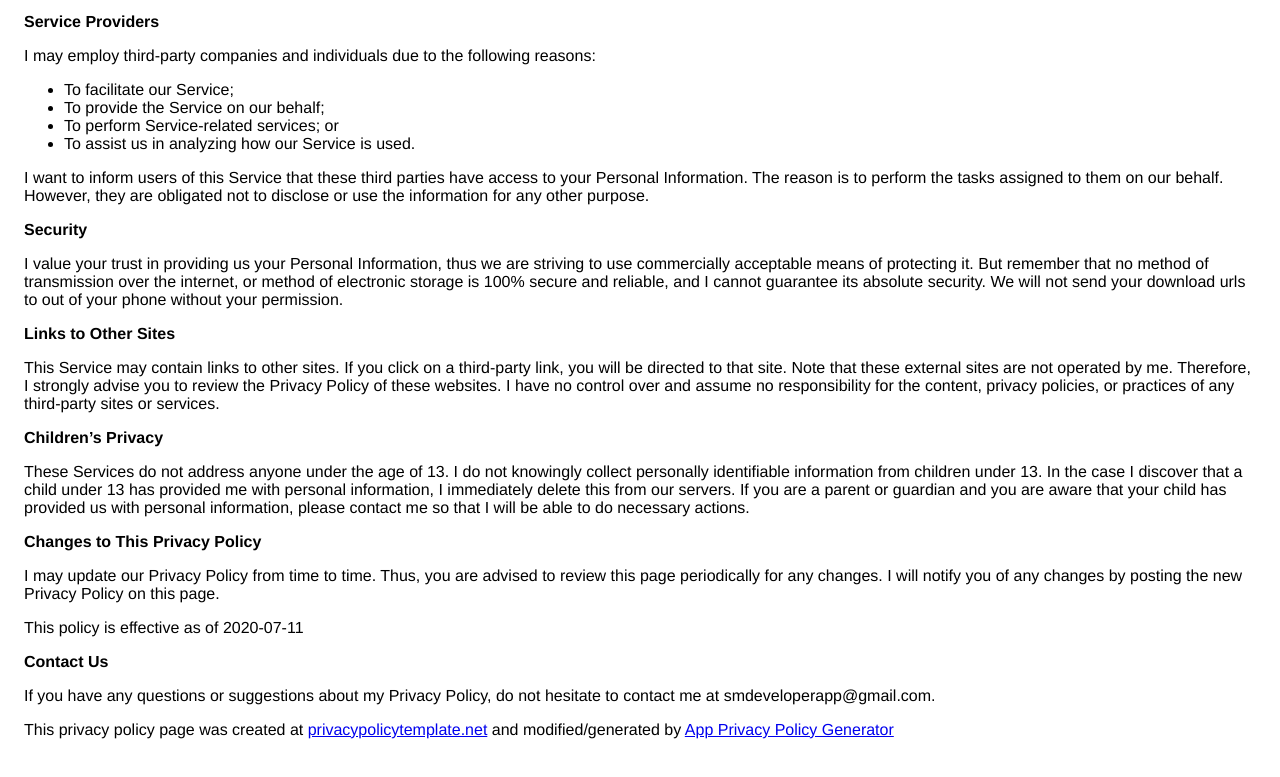
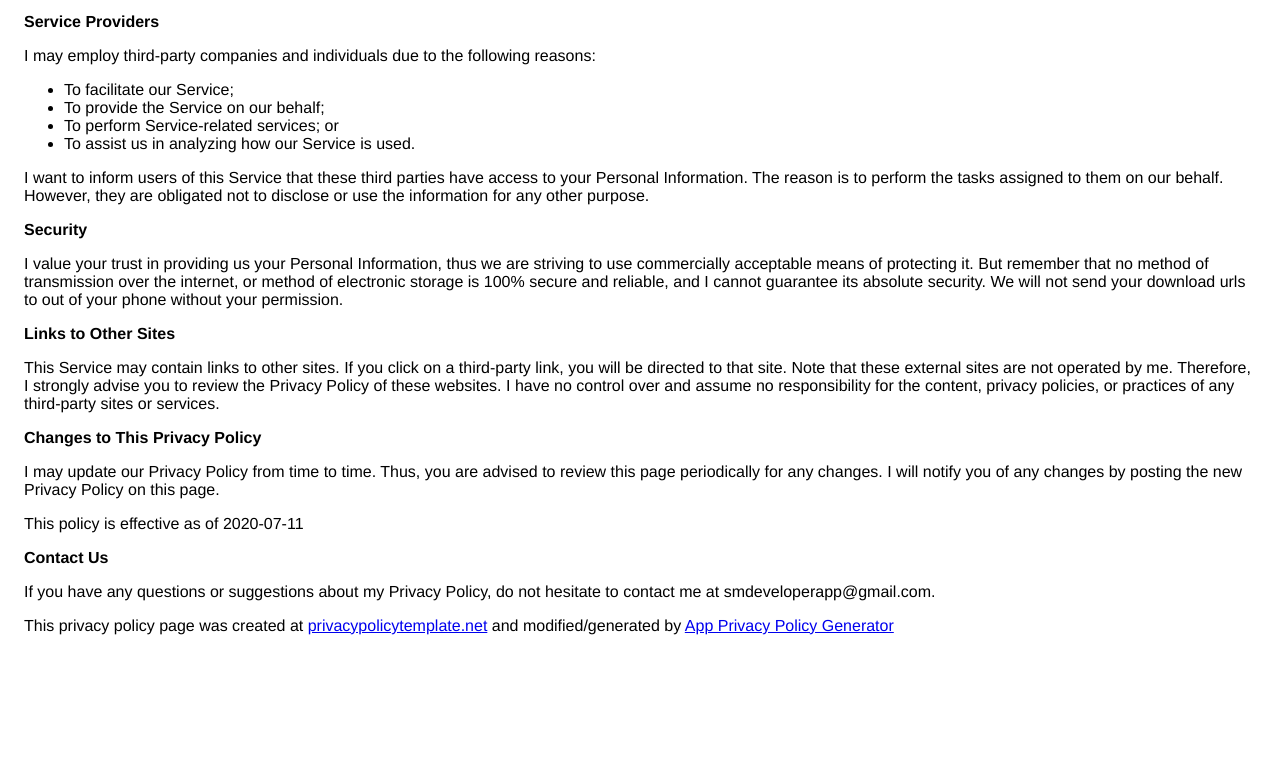
Before and after one commit to salehmosleh/downloaderpp-privacy, a plain HTML site: page index.html in a window 1280 px wide. Shown: the part 1537-2314 px from the top of the page. After the commit the page ends 2212 px from the top, so only its background shows below. Drawn offline with Linux system fonts and the light colour scheme.

Commit message:
Update index.html

```diff
--- a/index.html
+++ b/index.html
@@ -132,16 +132,7 @@
                   no control over and assume no responsibility for the content,
                   privacy policies, or practices of any third-party sites or
                   services.
-                </p> <p><strong>Children’s Privacy</strong></p> <p>
-                  These Services do not address anyone under the age of 13.
-                  I do not knowingly collect personally
-                  identifiable information from children under 13. In the case
-                  I discover that a child under 13 has provided
-                  me with personal information, I immediately
-                  delete this from our servers. If you are a parent or guardian
-                  and you are aware that your child has provided us with
-                  personal information, please contact me so that
-                  I will be able to do necessary actions.
+
                 </p> <p><strong>Changes to This Privacy Policy</strong></p> <p>
                   I may update our Privacy Policy from
                   time to time. Thus, you are advised to review this page
```
